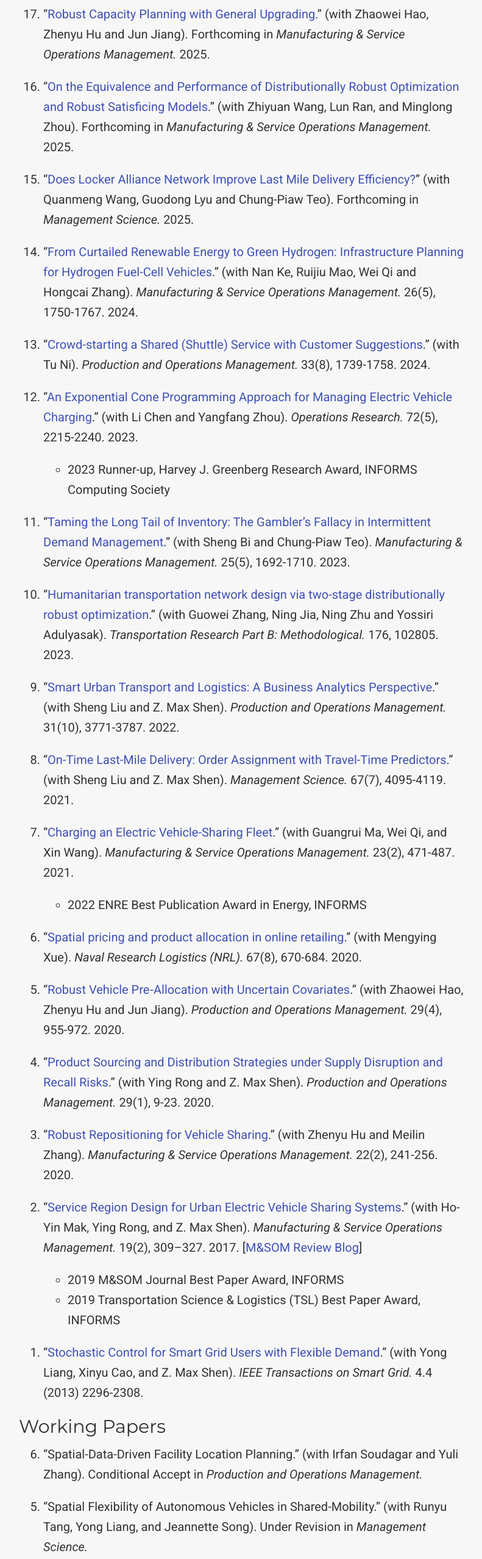
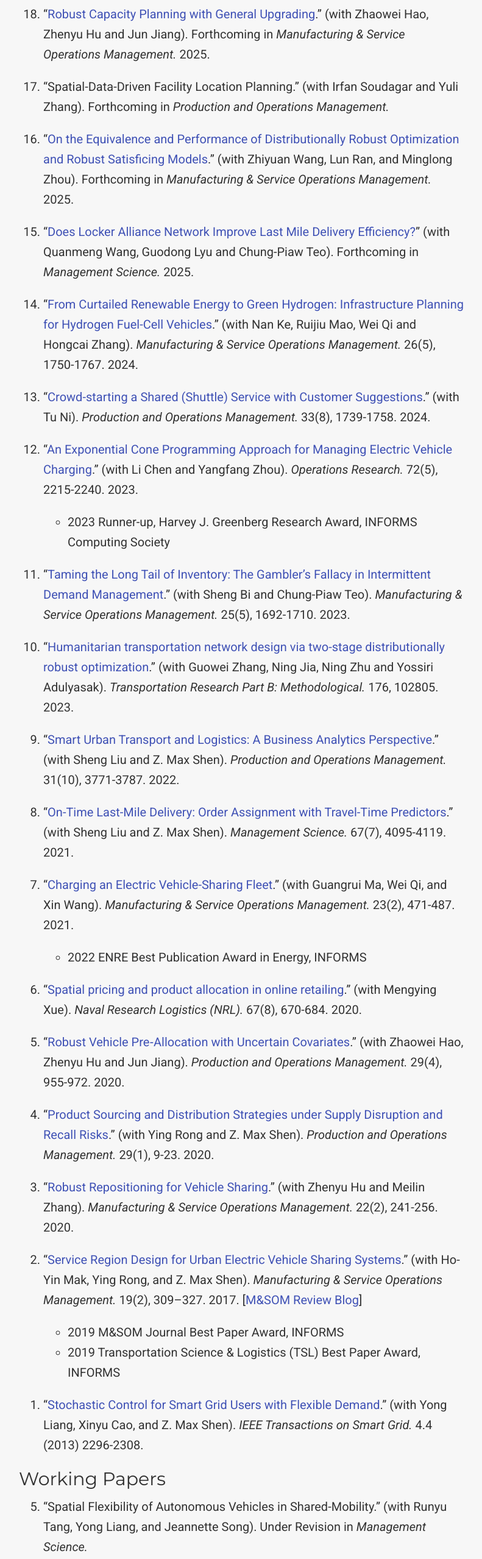
Before and after one commit to long-he/long-he.github.io, a plain HTML site: page index.html in a window 1280 px wide. Shown: the part 1173-3730 px from the top of the page at 61% size, without its empty margins (434-1225 px from the left). Drawn offline with nearby package versions, Linux system fonts and the light colour scheme; some icons are missing.

Commit message:
Update index.html

```diff
--- a/index.html
+++ b/index.html
@@ -447,6 +447,8 @@
 <ol reversed>
 <li><p>&ldquo;<a href="https://ssrn.com/abstract=4060541" target="_blank">Robust Capacity Planning with General Upgrading</a>.&rdquo; (with Zhaowei Hao, Zhenyu Hu and Jun Jiang). Forthcoming in <em>Manufacturing &amp; Service Operations Management.</em> 2025.</p></li>
 
+<li><p>&ldquo;<a>Spatial-Data-Driven Facility Location Planning</a>.&rdquo; (with Irfan Soudagar and Yuli Zhang). Forthcoming in <em>Production and Operations Management.</em></p></li>
+
 <li><p>&ldquo;<a href="https://pubsonline.informs.org/doi/abs/10.1287/msom.2023.0531" target="_blank">On the Equivalence and Performance of Distributionally Robust Optimization and Robust Satisficing Models</a>.&rdquo; (with Zhiyuan Wang, Lun Ran, and Minglong Zhou). Forthcoming in <em>Manufacturing &amp; Service Operations Management. </em> 2025.</p></li>
 
 <li><p>&ldquo;<a href="https://ssrn.com/abstract=4273960" target="_blank">Does Locker Alliance Network Improve Last Mile Delivery Efficiency?</a>&rdquo; (with Quanmeng Wang, Guodong Lyu and Chung-Piaw Teo). Forthcoming in <em>Management Science.</em> 2025.</p></li>
@@ -494,7 +496,6 @@
 
 <ol reversed>
 
-<li><p>&ldquo;<a>Spatial-Data-Driven Facility Location Planning</a>.&rdquo; (with Irfan Soudagar and Yuli Zhang). Conditional Accept in <em>Production and Operations Management.</em></p></li>
 <li><p>&ldquo;<a>Spatial Flexibility of Autonomous Vehicles in Shared-Mobility</a>.&rdquo; (with Runyu Tang, Yong Liang, and Jeannette Song). Under Revision in <em>Management Science.</em></p></li>
 <li><p>&ldquo;<a>Spatial Competition in Fast-Charging Networks</a>.&rdquo; (with Philipp Artur Kienscherf, Yixin Lu, and Wolfgang Ketter). Under Revision in <em>Information Systems Research.</em></p></li>
 <li><p>&ldquo;<a>Dispatch or Hold? An Offline Learning and Online Optimization Approach for On-Demand Delivery</a>.&rdquo; (with Yihua Wang, Zhengling Qi, and Stefan Minner). Under Revision in <em>Transportation Science.</em></p></li>
```
